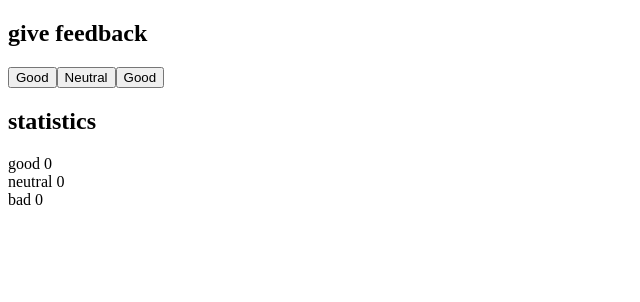
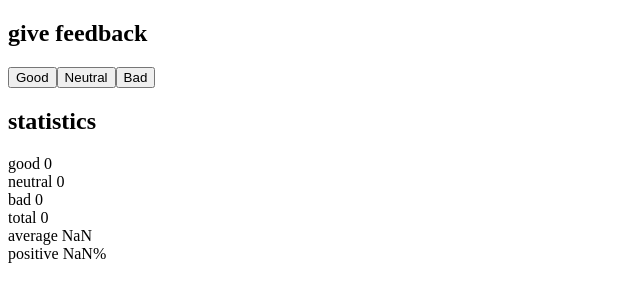
Before and after one commit to JoMaRoNe/FullStackOpen, a React (Vite) app in the folder part1/unicafe/: page / in a window 1280 px wide. Shown: the top 302 px of the page, without its empty margins (0-640 px from the left). Built offline with nearby package versions, Linux system fonts and the light colour scheme.

Commit message:
exercise part1 1.7

```diff
--- a/part1/unicafe/src/App.jsx
+++ b/part1/unicafe/src/App.jsx
@@ -16,13 +16,16 @@ function App() {
         <h2>give feedback</h2>
         <button onClick={() => setGood(good + 1)}>Good</button>
         <button onClick={() => setNeutral(neutral + 1)}>Neutral</button>
-        <button onClick={() => setBad(bad + 1)}>Good</button>
+        <button onClick={() => setBad(bad + 1)}>Bad</button>
       </div>
       <div>
         <h2>statistics</h2>
         <div>good {good}</div>
         <div>neutral {neutral}</div>
         <div>bad {bad}</div>
+        <div>total {good + neutral + bad} </div>
+        <div>average {(good - bad) / (good + neutral + bad) }</div>
+        <div>positive {good / (good + neutral + bad) * 100 }%</div>
       </div>
     </div>
   )
```
